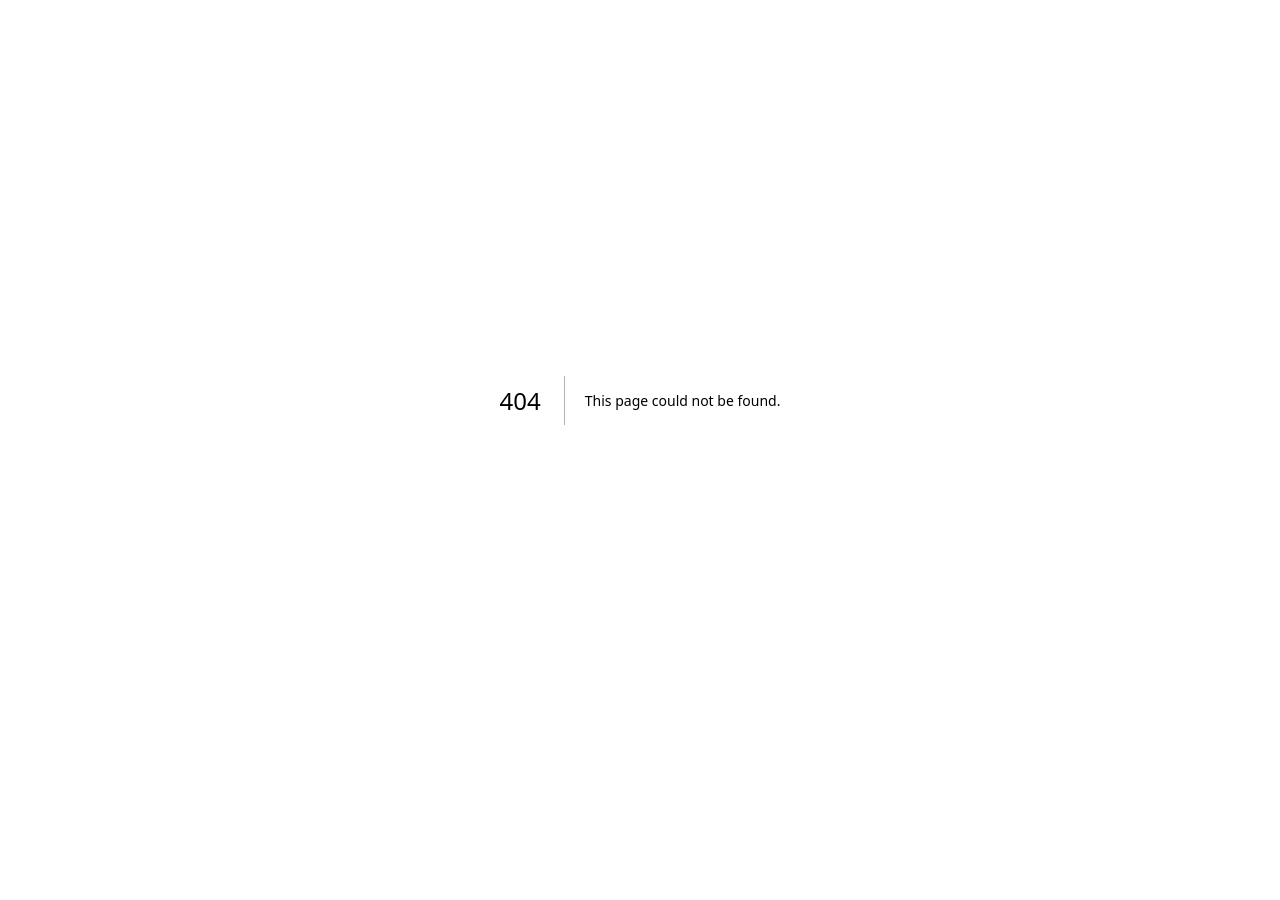
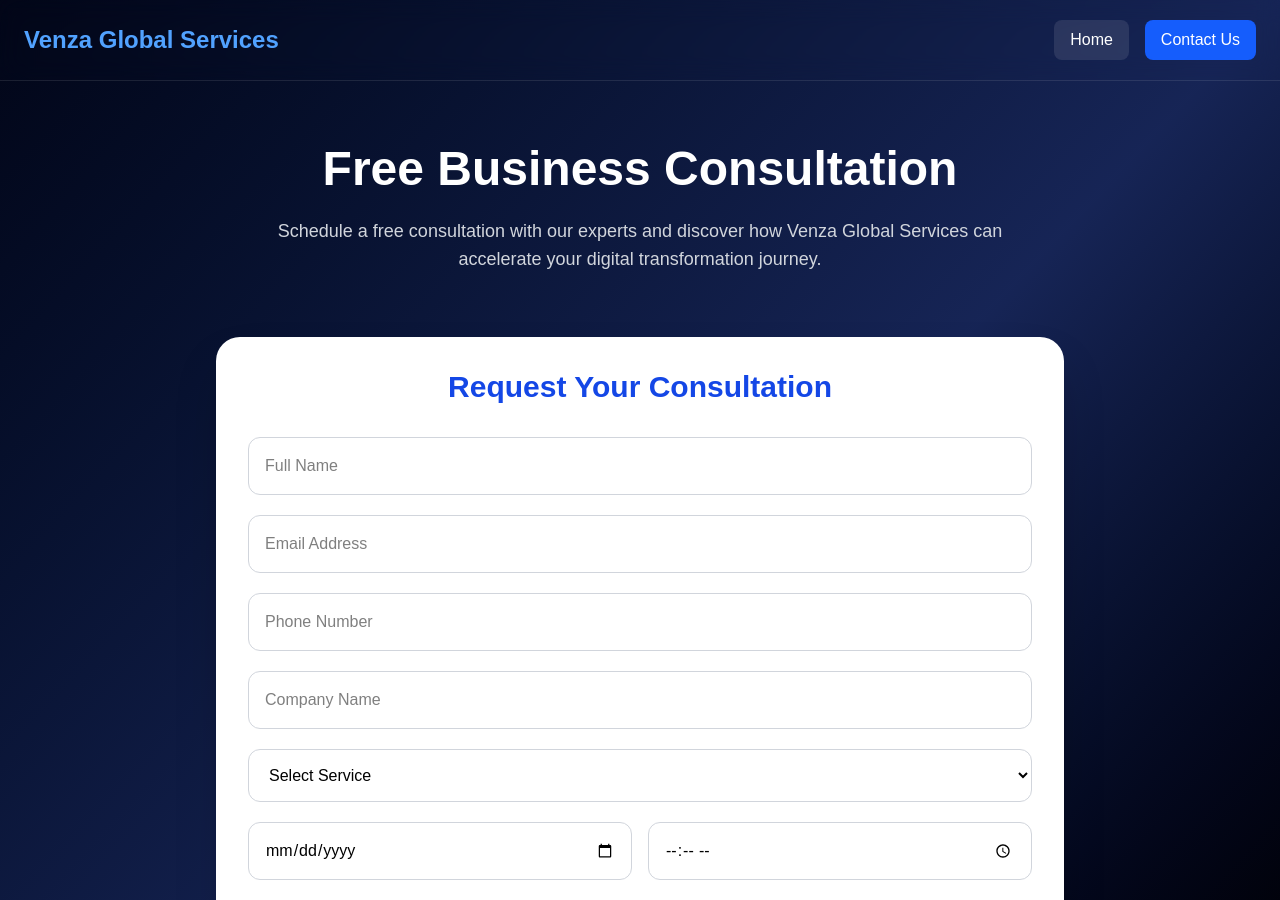
Before and after one commit to venzags/vgs-website, a Next.js app: page /consultation in a window 1280 px wide. Before the commit this address had no page. Shown: the top 900 px of the page. Before the commit the page ends 800 px from the top, so only its background shows below. Built offline with nearby package versions, Linux system fonts and the light colour scheme.

Commit message:
Add VGS contact and consultation pages with navigation

```diff
--- /dev/null
+++ b/src/app/consultation/page.tsx
@@ -0,0 +1,135 @@
+import Link from "next/link";
+
+export default function ConsultationPage() {
+  return (
+    <main className="min-h-screen bg-gradient-to-br from-slate-950 via-blue-950 to-black text-white">
+
+      {/* Header */}
+      <header className="border-b border-white/10 backdrop-blur-md">
+        <div className="max-w-7xl mx-auto px-6 py-5 flex justify-between items-center">
+
+          <Link href="/" className="text-2xl font-bold text-blue-400">
+            Venza Global Services
+          </Link>
+
+          <div className="flex gap-4">
+            <Link
+              href="/"
+              className="px-4 py-2 rounded-lg bg-white/10 hover:bg-white/20"
+            >
+              Home
+            </Link>
+
+            <Link
+              href="/contact"
+              className="px-4 py-2 rounded-lg bg-blue-600 hover:bg-blue-700"
+            >
+              Contact Us
+            </Link>
+          </div>
+
+        </div>
+      </header>
+
+      {/* Hero */}
+      <section className="text-center py-16 px-6">
+        <h1 className="text-5xl font-bold mb-6">
+          Free Business Consultation
+        </h1>
+
+        <p className="max-w-3xl mx-auto text-gray-300 text-lg">
+          Schedule a free consultation with our experts and discover
+          how Venza Global Services can accelerate your digital
+          transformation journey.
+        </p>
+      </section>
+
+      {/* Form */}
+      <section className="max-w-4xl mx-auto px-6 pb-20">
+
+        <div className="bg-white text-black rounded-3xl shadow-2xl p-8">
+
+          <h2 className="text-3xl font-bold mb-8 text-center text-blue-700">
+            Request Your Consultation
+          </h2>
+
+          <form className="space-y-5">
+
+            <input
+              type="text"
+              placeholder="Full Name"
+              className="w-full border border-gray-300 p-4 rounded-xl"
+            />
+
+            <input
+              type="email"
+              placeholder="Email Address"
+              className="w-full border border-gray-300 p-4 rounded-xl"
+            />
+
+            <input
+              type="tel"
+              placeholder="Phone Number"
+              className="w-full border border-gray-300 p-4 rounded-xl"
+            />
+
+            <input
+              type="text"
+              placeholder="Company Name"
+              className="w-full border border-gray-300 p-4 rounded-xl"
+            />
+
+            <select className="w-full border border-gray-300 p-4 rounded-xl">
+              <option>Select Service</option>
+              <option>AI Solutions</option>
+              <option>Machine Learning</option>
+              <option>Software Development</option>
+              <option>Web Development</option>
+              <option>Mobile Applications</option>
+              <option>Cloud Solutions</option>
+              <option>Digital Marketing</option>
+              <option>IT Consulting</option>
+              <option>Cyber Security</option>
+            </select>
+
+            <div className="grid md:grid-cols-2 gap-4">
+
+              <input
+                type="date"
+                className="border border-gray-300 p-4 rounded-xl"
+              />
+
+              <input
+                type="time"
+                className="border border-gray-300 p-4 rounded-xl"
+              />
+
+            </div>
+
+            <textarea
+              placeholder="Describe Your Project Requirements"
+              rows={6}
+              className="w-full border border-gray-300 p-4 rounded-xl"
+            />
+
+            <button
+              type="submit"
+              className="w-full bg-blue-600 hover:bg-blue-700 text-white py-4 rounded-xl font-bold text-lg"
+            >
+              Request Free Consultation
+            </button>
+
+          </form>
+
+        </div>
+
+      </section>
+
+      {/* Footer */}
+      <footer className="border-t border-white/10 py-8 text-center text-gray-400">
+        © 2026 Venza Global Services. All Rights Reserved.
+      </footer>
+
+    </main>
+  );
+}
--- /dev/null
+++ b/src/app/contact/page.tsx
@@ -0,0 +1,68 @@
+export default function ContactPage() {
+  return (
+    <main className="min-h-screen bg-gray-50 py-20 px-6">
+      <div className="max-w-3xl mx-auto bg-white p-8 rounded-2xl shadow-lg">
+
+        <h1 className="text-4xl font-bold text-center mb-4">
+          Contact Venza Global Services
+        </h1>
+
+        <p className="text-gray-600 text-center mb-10">
+          Have a question, partnership inquiry, or business requirement?
+          Send us a message and our team will get back to you.
+        </p>
+
+        <form className="space-y-6">
+
+          <input
+            type="text"
+            placeholder="Full Name"
+            className="w-full border p-3 rounded-lg"
+          />
+
+          <input
+            type="email"
+            placeholder="Email Address"
+            className="w-full border p-3 rounded-lg"
+          />
+
+          <input
+            type="tel"
+            placeholder="Phone Number"
+            className="w-full border p-3 rounded-lg"
+          />
+
+          <input
+            type="text"
+            placeholder="Company Name"
+            className="w-full border p-3 rounded-lg"
+          />
+
+          <select className="w-full border p-3 rounded-lg">
+            <option>Select Inquiry Type</option>
+            <option>General Inquiry</option>
+            <option>Business Partnership</option>
+            <option>Support Request</option>
+            <option>Project Discussion</option>
+            <option>Career Opportunity</option>
+          </select>
+
+          <textarea
+            placeholder="Your Message"
+            rows={6}
+            className="w-full border p-3 rounded-lg"
+          />
+
+          <button
+            type="submit"
+            className="w-full bg-blue-700 hover:bg-blue-800 text-white py-3 rounded-lg font-semibold transition"
+          >
+            Send Message
+          </button>
+
+        </form>
+
+      </div>
+    </main>
+  );
+}
--- a/src/app/page.tsx
+++ b/src/app/page.tsx
@@ -115,9 +115,12 @@ export default function Home() {
 
 </nav>
 
-          <button className="bg-blue-700 hover:bg-blue-800 text-white px-3 md:px-6 py-2 md:py-3 rounded-lg text-sm md:text-base font-semibold transition">
+          <a
+  href="/consultation"
+  className="bg-blue-700 hover:bg-blue-800 text-white px-3 md:px-6 py-2 md:py-3 rounded-lg text-sm md:text-base font-semibold transition"
+>
   Get Consultation
-</button>
+</a>
         </div>
         <header>
   {menuOpen && (
@@ -236,13 +239,19 @@ export default function Home() {
       </p>
 
       <div className="flex gap-4 flex-wrap">
-        <button className="bg-white text-blue-700 px-8 py-3 rounded-lg font-semibold">
-          Explore Services
-        </button>
+        <a
+  href="#services"
+  className="bg-white text-blue-700 px-8 py-3 rounded-lg font-semibold inline-block"
+>
+  Explore Services
+</a>
 
-        <button className="border border-white px-8 py-3 rounded-lg">
-          Contact Us
-        </button>
+<a
+  href="/contact"
+  className="border border-white px-8 py-3 rounded-lg inline-block"
+>
+  Contact Us
+</a>
       </div>
 
     </div> {/* LEFT SIDE END */}
@@ -370,7 +379,7 @@ export default function Home() {
         </p>
       </footer>
 <div className="fixed bottom-0 left-0 w-full bg-white border-t shadow-lg z-50">
-  <div className="grid grid-cols-4 text-center">
+  <div className="grid grid-cols-5 text-center">
 
     <a
       href="tel:+919999999999"
@@ -398,7 +407,15 @@ export default function Home() {
     </a>
 
     <a
-      href="#contact"
+      href="/contact"
+      className="bg-cyan-600 text-white py-4 font-semibold"
+    >
+      📝
+      <div className="text-xs">Contact</div>
+    </a>
+
+    <a
+      href="/consultation"
       className="bg-orange-500 text-white py-4 font-semibold"
     >
       📅
```
